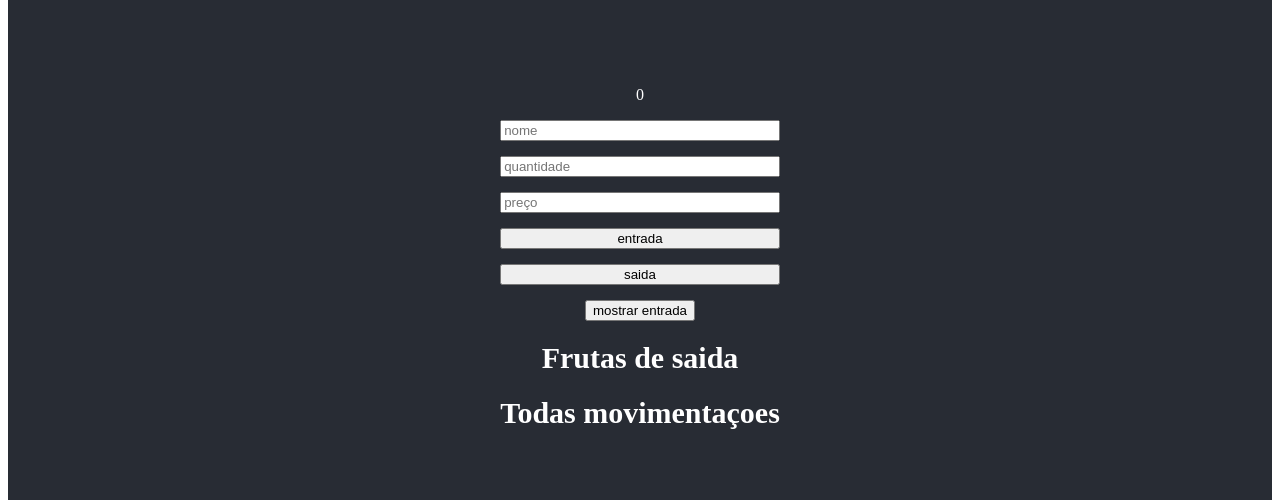
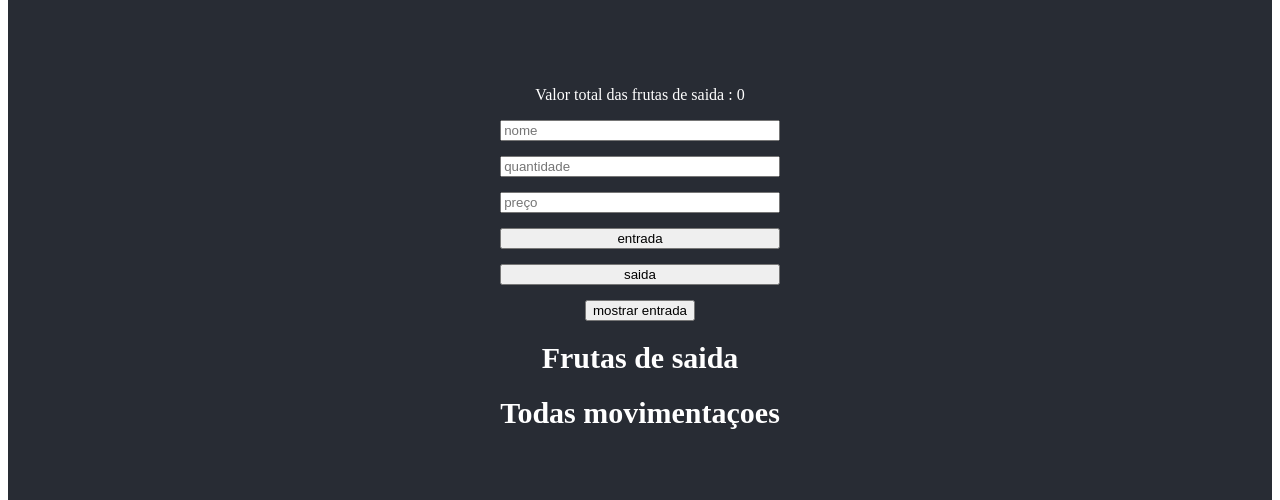
Before and after one commit to Kenzie-Academy-Brasil-Developers/react-entrega-s3-nivelamento-gestao-de-transacoes-lourivanluz, a React (Create React App) app: page / in a window 1280 px wide. Shown: the part 148-648 px from the top of the page. Built offline with nearby package versions, Linux system fonts and the light colour scheme.

Commit message:
feat: show totalprice

```diff
--- a/src/Components/Display/index.js
+++ b/src/Components/Display/index.js
@@ -6,20 +6,26 @@ export const Display = () => {
   const [frutaEntrada, setFrutaEntrada] = useState([]);
   const [frutaSaida, setFrutaSaida] = useState([]);
   const [movimentacoes, setMovimentacoes] = useState([]);
-
   const [showEntrada, setShowEntrada] = useState(false);
 
-  const valorSaida = frutaSaida.reduce(
-    //nao sei se o preço ta unitario ou é total
+  const totalFrutaEntrada = frutaEntrada.reduce(
     (acc, item) => acc + Number(item.price) * Number(item.quantity),
     0
   );
 
-  console.log(valorSaida);
+  const totalFrutaSaida = frutaSaida.reduce(
+    (acc, item) => acc + Number(item.price) * Number(item.quantity),
+    0
+  );
 
   return (
     <div>
-      {frutaSaida && <p>{valorSaida}</p>}
+      {showEntrada && (
+        <p>Valor total das frutas de entrada : {totalFrutaEntrada}</p>
+      )}
+      {!showEntrada && (
+        <p>Valor total das frutas de saida : {totalFrutaSaida}</p>
+      )}
 
       <Form
         frutaEntrada={frutaEntrada}
--- a/src/Components/Form/index.js
+++ b/src/Components/Form/index.js
@@ -14,6 +14,7 @@ export const Form = ({
   const [price, setPrice] = useState("");
 
   const addFruit = (fruta) => {
+    console.log(fruta);
     setFrutaEntrada([...frutaEntrada, fruta]);
     setMovimentacoes([...movimentacoes, fruta]);
   };
@@ -46,8 +47,12 @@ export const Form = ({
         value={price}
         onChange={(event) => setPrice(event.target.value)}
       />
-      <button onClick={() => addFruit(constroiFruta("name"))}>entrada</button>
-      <button onClick={() => rmvFruit(constroiFruta("name"))}>saida</button>
+      <button onClick={() => addFruit(constroiFruta(name, quantity, price))}>
+        entrada
+      </button>
+      <button onClick={() => rmvFruit(constroiFruta(name, quantity, price))}>
+        saida
+      </button>
     </DivStyled>
   );
 };
```
